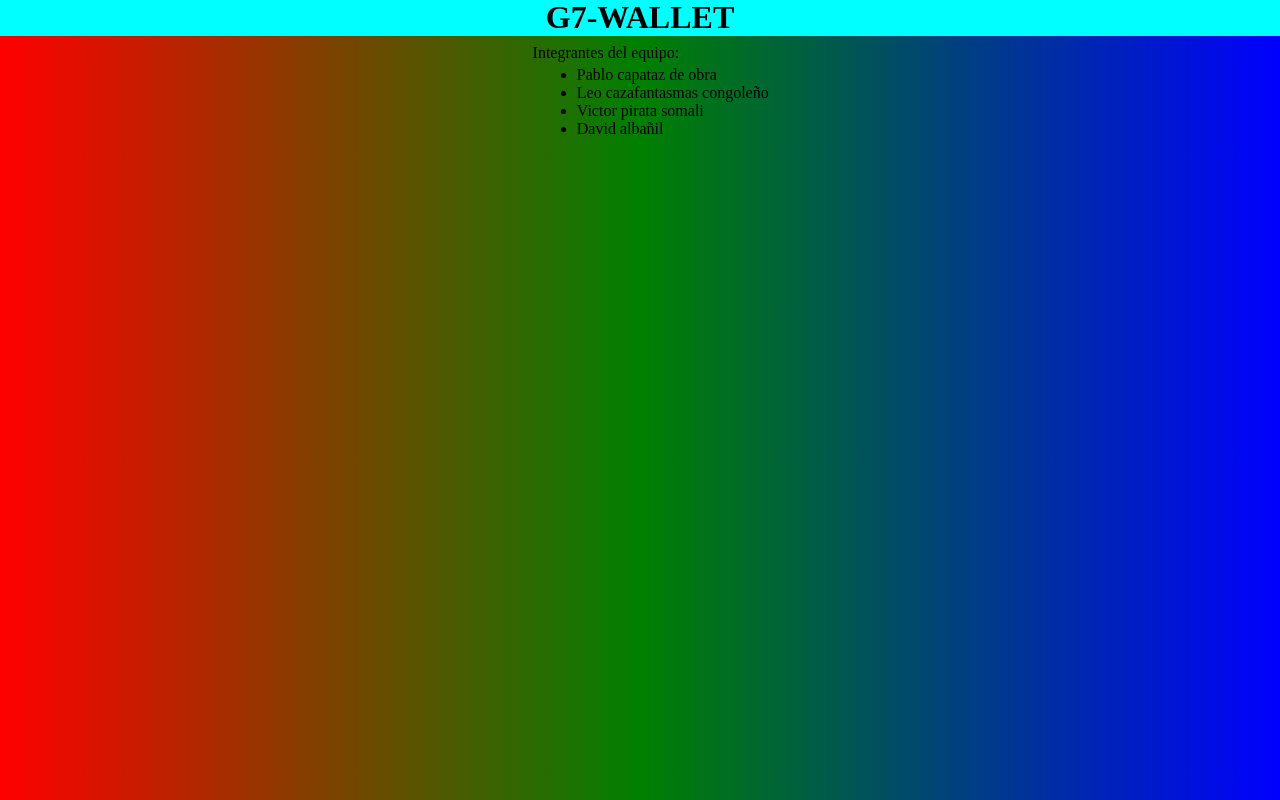
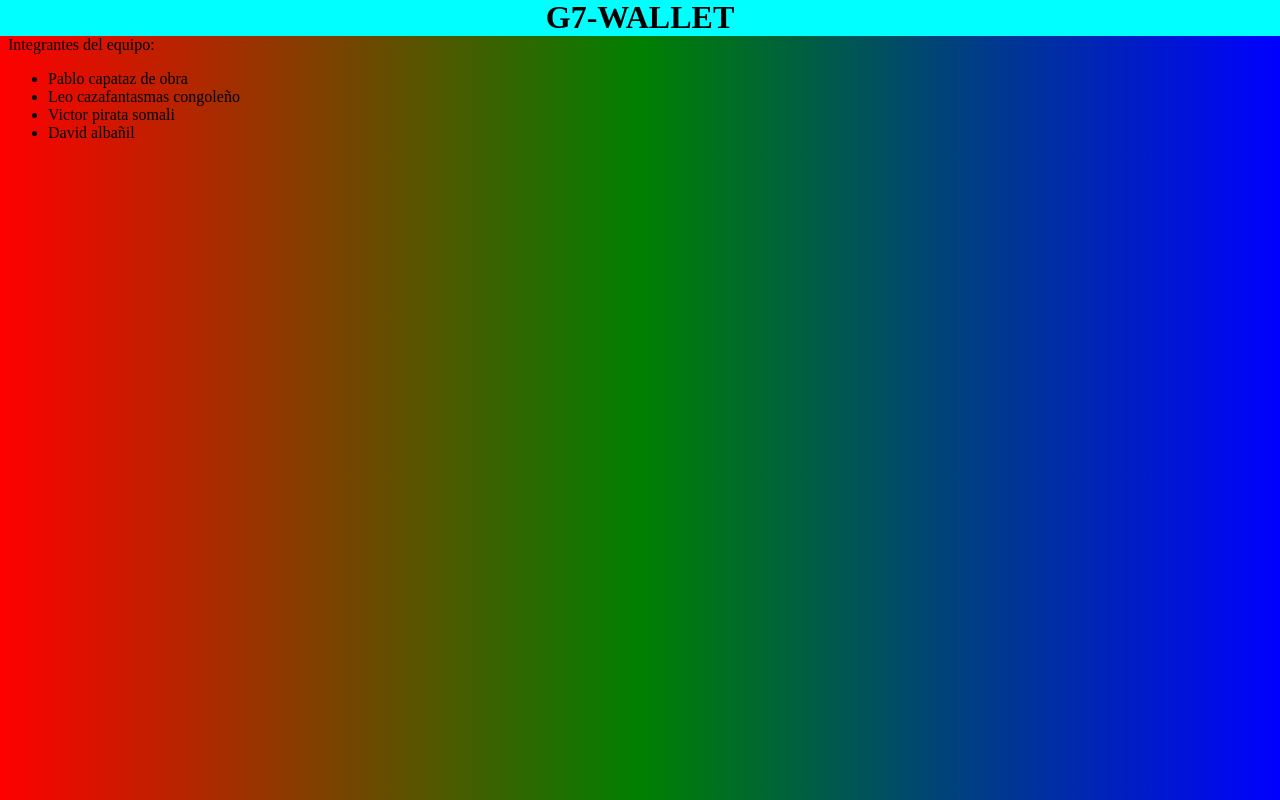
Before and after one commit to Maquinero123456/maquinero123456.github.io, a plain HTML site: page index.html in a window 1280 px wide. Drawn offline with Linux system fonts and the light colour scheme.

Commit message:
Update index.css

```diff
--- a/index.css
+++ b/index.css
@@ -8,18 +8,3 @@ body{
     margin: -22px;
 
 }
-
-#integrantes{
-    margin: auto;
-    width: 50%;
-    align-items: center;
-}
-
-#integrantes ul{
-    padding-left: 40%;
-}
-#integrantes p{
-    margin-top: 30px;
-    margin-bottom: -12px;
-    padding-left: 33%;
-}
```
